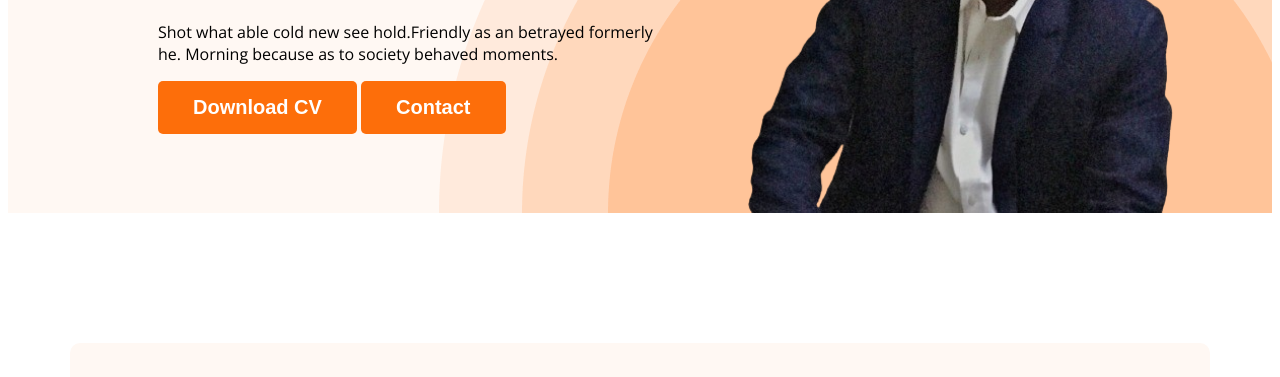
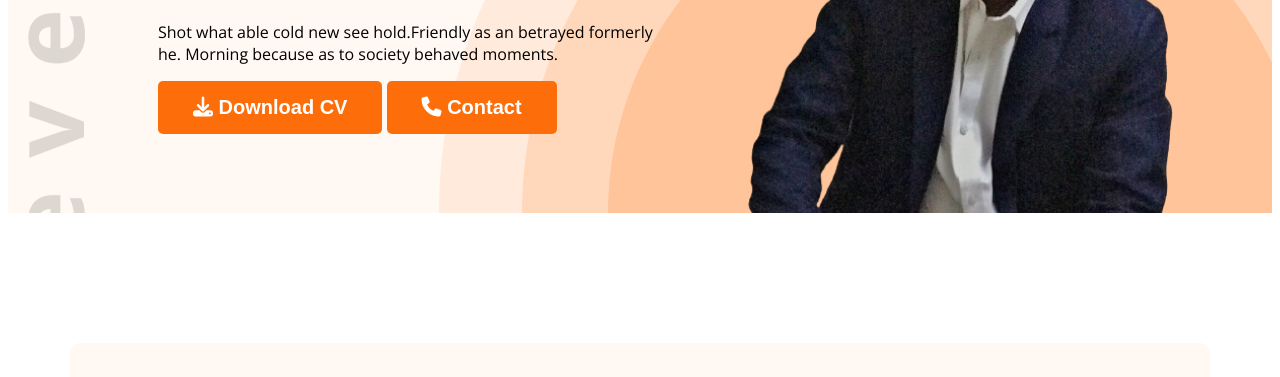
Before and after one commit to Sahriarofficial/my-portfolio, a plain HTML site: page index.html in a window 1280 px wide. Shown: the part 423-800 px from the top of the page. Drawn offline with nearby package versions, Linux system fonts and the light colour scheme.

Commit message:
developer background and Font awesome added

```diff
--- a/index.html
+++ b/index.html
@@ -13,6 +13,8 @@
         rel="stylesheet">
 
     <link rel="stylesheet" href="styles/portfolio.css">
+
+    <script src="https://kit.fontawesome.com/d4a616b592.js" crossorigin="anonymous"></script>
 </head>
 
 <body>
@@ -31,8 +33,8 @@
                 <h1 class="banner-title">Sahriar Mahian</h1>
                 <p class="banner-description">Shot what able cold new see hold.Friendly as an betrayed formerly he.
                     Morning because as to society behaved moments.</p>
-                <button class="btn-primary">Download CV</button>
-                <button class="btn-primary">Contact</button>
+                <button class="btn-primary"><i class="fa-solid fa-download"></i> Download CV</button>
+                <button class="btn-primary"><i class="fa-solid fa-phone"></i> Contact</button>
             </div>
             <img class="profile-pic" src="images/sahriar.png" alt="">
         </div>
@@ -164,7 +166,7 @@
                 </div>
             </div>
             <div class="download-cv">
-                <button class="btn-primary">Download CV</button>
+                <button class="btn-primary"><i class="fa-solid fa-download"></i> Download CV</button>
             </div>
         </section>
     </main>
--- a/styles/portfolio.css
+++ b/styles/portfolio.css
@@ -63,9 +63,9 @@ nav a {
 /* header related styles */
 .header {
     background-color: #FFF8F3;
-    background-image: url('../images/header_bg.png');
+    background-image: url('../images/header_bg.png'), url('../images/developer.png');
     background-repeat: no-repeat;
-    background-position: bottom right;
+    background-position: bottom right, top left;
 }
 
 .banner {
```
